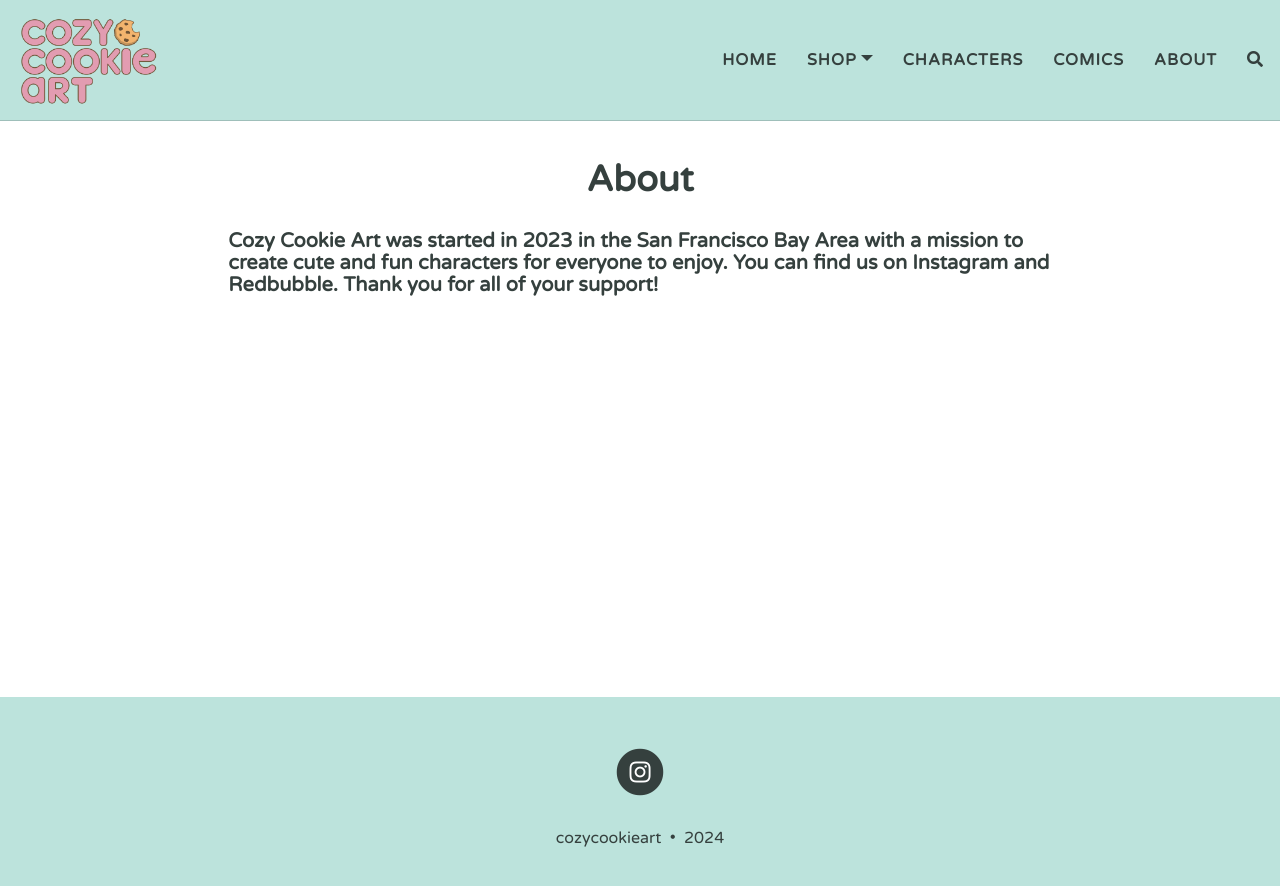
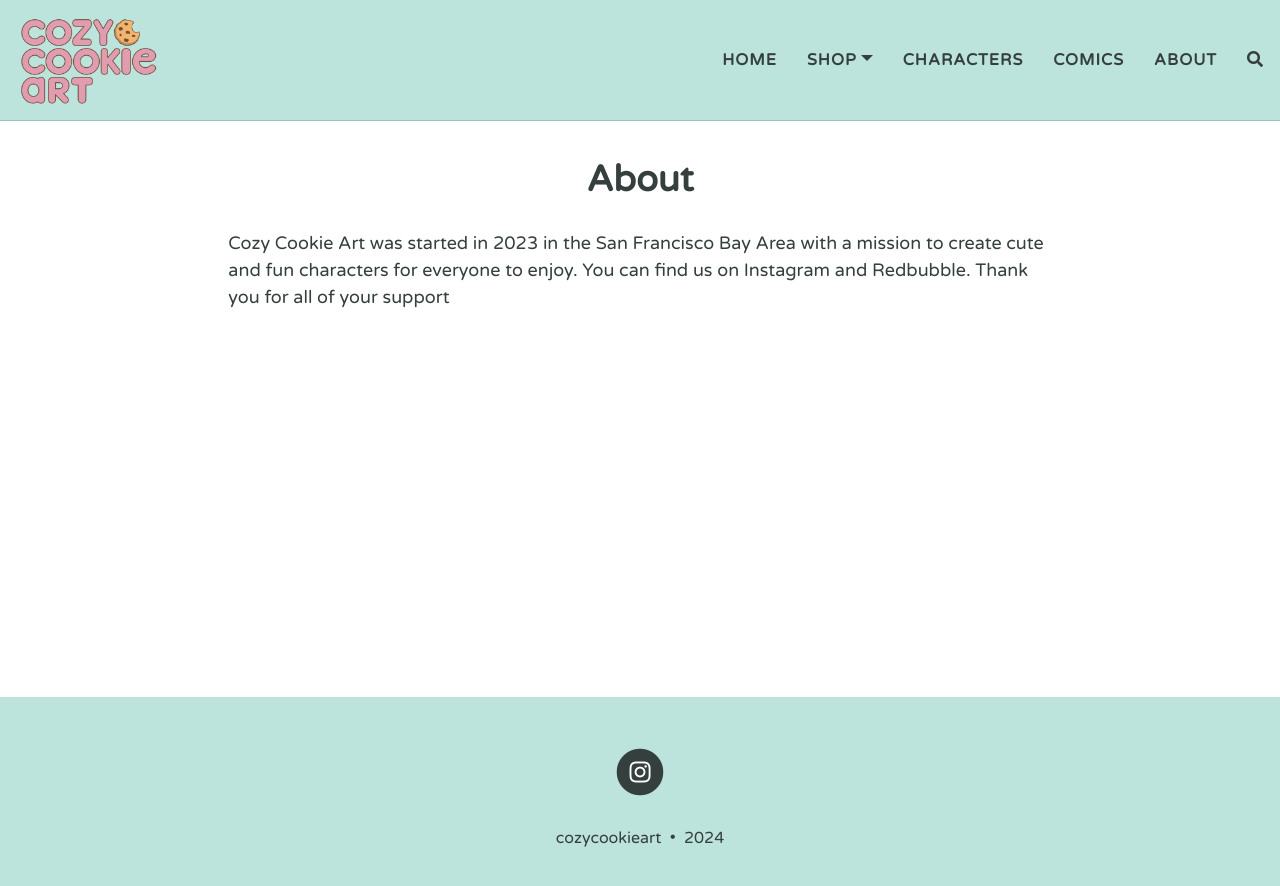
Before and after one commit to cozycookieart/cozycookieart.github.io, a Jekyll site: the page built from aboutme.md, in a window 1280 px wide. Shown: the top 886 px of the page. Built offline with Jekyll 4.4.1, drawn with Linux system fonts in a browser that asks for light colours; nearby versions of some CDN libraries; comment, search, counter and statistics services are not loaded.

Commit message:
Update aboutme.md

```diff
--- a/aboutme.md
+++ b/aboutme.md
@@ -8,6 +8,6 @@
   </header>
 </p>
 
-<p>
-  <h5 align="left"> Cozy Cookie Art was started in 2023 in the San Francisco Bay Area with a mission to create cute and fun characters for everyone to enjoy. You can find us on Instagram and Redbubble. Thank you for all of your support!</h5>
+<p align="left">
+  Cozy Cookie Art was started in 2023 in the San Francisco Bay Area with a mission to create cute and fun characters for everyone to enjoy. You can find us on Instagram and Redbubble. Thank you for all of your support
 </p>
```
